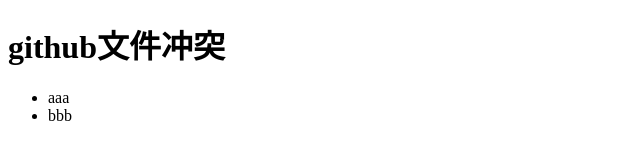
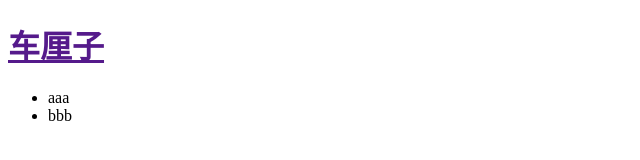
Before and after one commit to kangchen1925/conflict, a plain HTML site: page index.html in a window 1280 px wide. Shown: the whole page, without its empty margins (0-640 px from the left). Drawn offline with Linux system fonts and the light colour scheme.

Commit message:
冲突文件

```diff
--- a/index.html
+++ b/index.html
@@ -7,7 +7,7 @@
   <title>Document</title>
 </head>
 <body>
-  <h1>github文件冲突</h1>
+  <h1><a href="">车厘子</a></h1>
   <ul>
     <li>aaa</li>
     <li>bbb</li>
```
